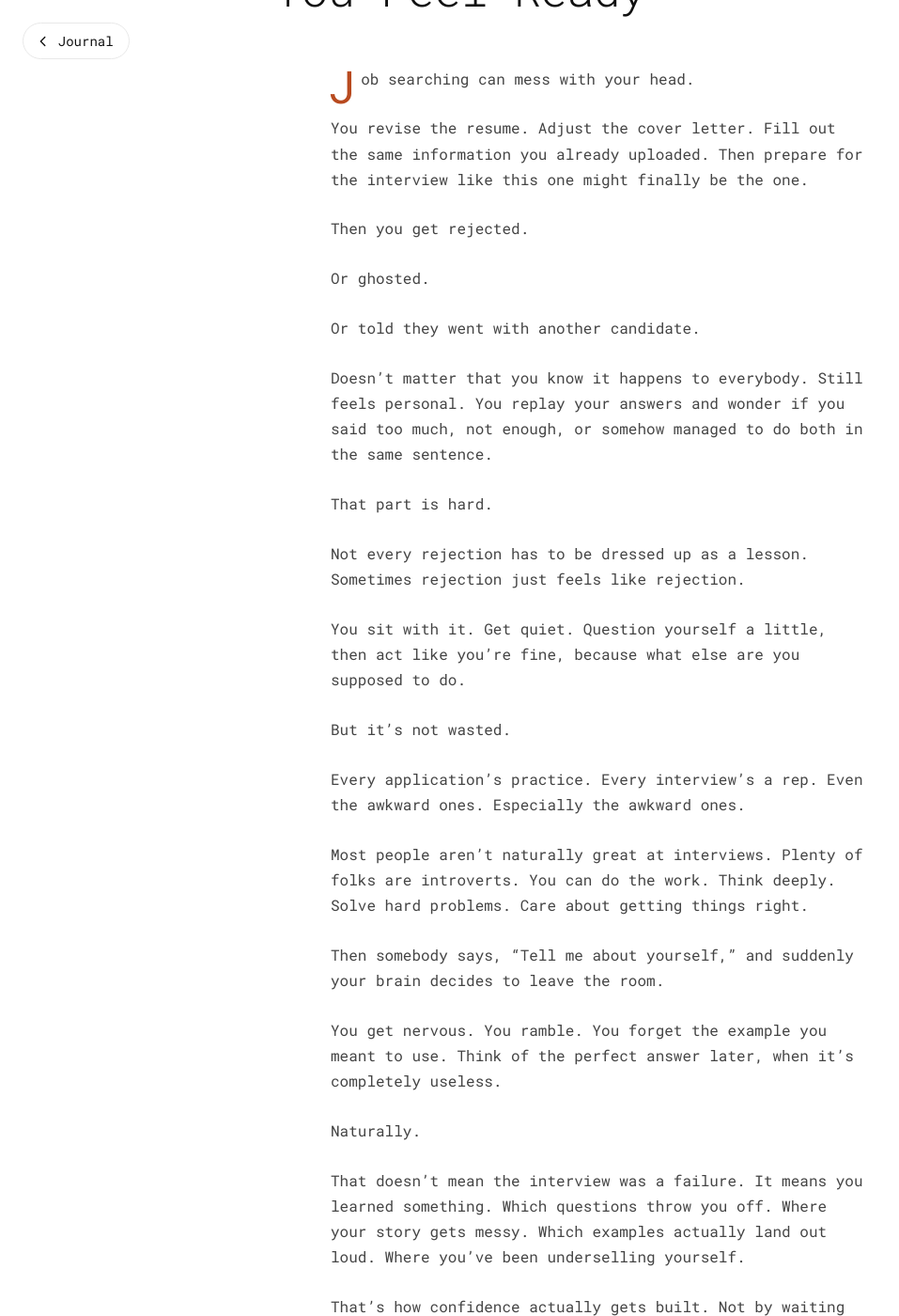
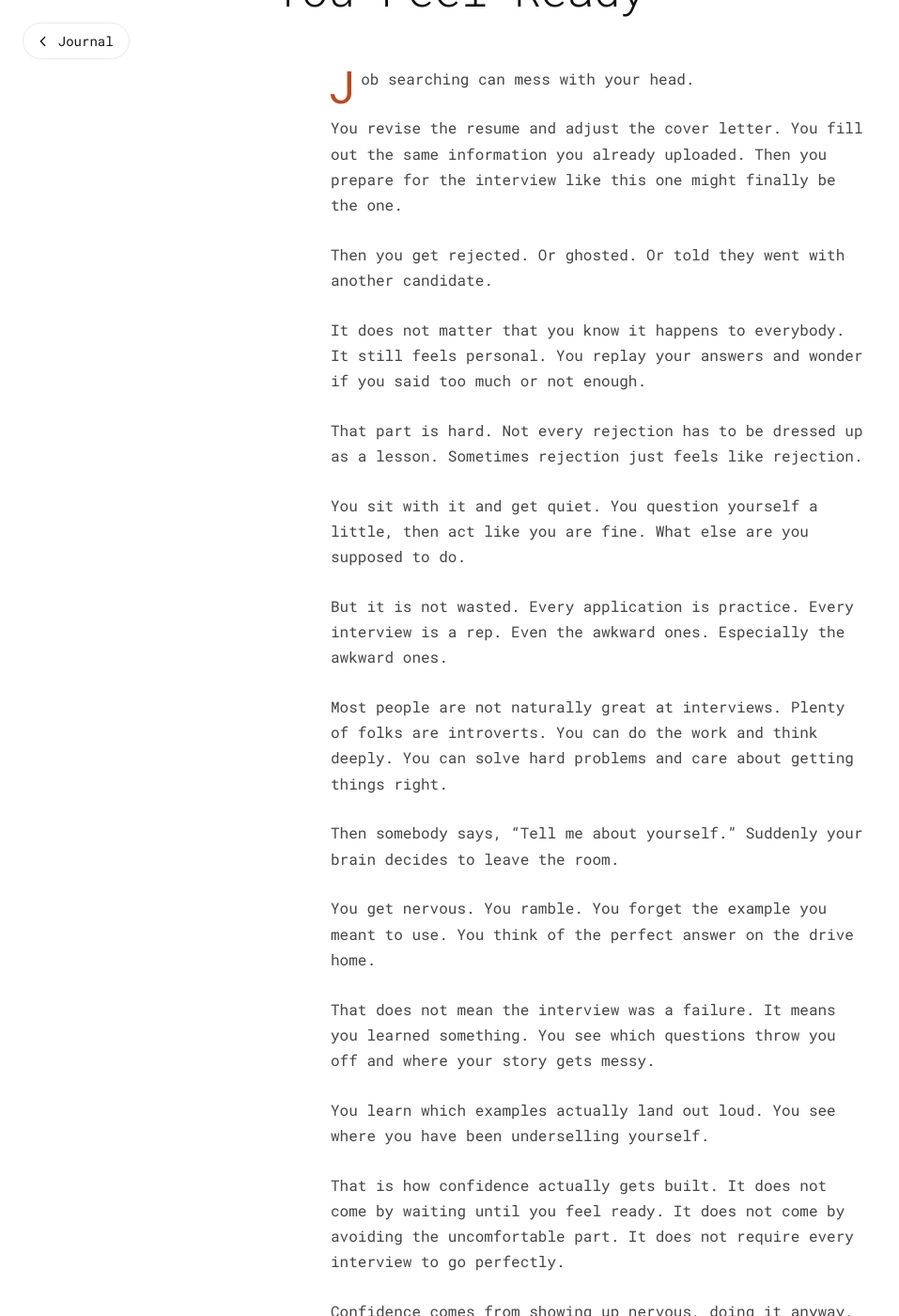
Before and after one commit to woofwallee/ethantouch.com, a Jekyll site: the page built from _posts/2026-06-06-keep-showing-up-before-you-feel-ready.md, in a window 1280 px wide and 1400 px high, scrolled down 212 px. Shown: the whole window at 94% size, without its empty margins (0-957 px from the left). Built offline with Jekyll 4.4.1, drawn with Linux system fonts in a browser that asks for light colours; some of the changed text lies outside the part shown.

Commit message:
Journal: replace 'Keep Showing Up Before You Feel Ready' body
Front matter and URL preserved.

Co-Authored-By: Claude Opus 4.8 (1M context) <noreply@anthropic.com>

```diff
--- a/_posts/2026-06-06-keep-showing-up-before-you-feel-ready.md
+++ b/_posts/2026-06-06-keep-showing-up-before-you-feel-ready.md
@@ -7,58 +7,50 @@ description: "On the part of job searching nobody dresses up: sitting with rejec
 
 Job searching can mess with your head.
 
-You revise the resume. Adjust the cover letter. Fill out the same information you already uploaded. Then prepare for the interview like this one might finally be the one.
+You revise the resume and adjust the cover letter. You fill out the same information you already uploaded. Then you prepare for the interview like this one might finally be the one.
 
-Then you get rejected.
+Then you get rejected. Or ghosted. Or told they went with another candidate.
 
-Or ghosted.
+It does not matter that you know it happens to everybody. It still feels personal. You replay your answers and wonder if you said too much or not enough.
 
-Or told they went with another candidate.
+That part is hard. Not every rejection has to be dressed up as a lesson. Sometimes rejection just feels like rejection.
 
-Doesn't matter that you know it happens to everybody. Still feels personal. You replay your answers and wonder if you said too much, not enough, or somehow managed to do both in the same sentence.
+You sit with it and get quiet. You question yourself a little, then act like you are fine. What else are you supposed to do.
 
-That part is hard.
+But it is not wasted. Every application is practice. Every interview is a rep. Even the awkward ones. Especially the awkward ones.
 
-Not every rejection has to be dressed up as a lesson. Sometimes rejection just feels like rejection.
+Most people are not naturally great at interviews. Plenty of folks are introverts. You can do the work and think deeply. You can solve hard problems and care about getting things right.
 
-You sit with it. Get quiet. Question yourself a little, then act like you're fine, because what else are you supposed to do.
+Then somebody says, "Tell me about yourself." Suddenly your brain decides to leave the room.
 
-But it's not wasted.
+You get nervous. You ramble. You forget the example you meant to use. You think of the perfect answer on the drive home.
 
-Every application's practice. Every interview's a rep. Even the awkward ones. Especially the awkward ones.
+That does not mean the interview was a failure. It means you learned something. You see which questions throw you off and where your story gets messy.
 
-Most people aren't naturally great at interviews. Plenty of folks are introverts. You can do the work. Think deeply. Solve hard problems. Care about getting things right.
+You learn which examples actually land out loud. You see where you have been underselling yourself.
 
-Then somebody says, "Tell me about yourself," and suddenly your brain decides to leave the room.
-
-You get nervous. You ramble. You forget the example you meant to use. Think of the perfect answer later, when it's completely useless.
-
-Naturally.
-
-That doesn't mean the interview was a failure. It means you learned something. Which questions throw you off. Where your story gets messy. Which examples actually land out loud. Where you've been underselling yourself.
-
-That's how confidence actually gets built. Not by waiting until you feel ready. Not by avoiding the uncomfortable part. Not by needing every interview to go perfectly.
+That is how confidence actually gets built. It does not come by waiting until you feel ready. It does not come by avoiding the uncomfortable part. It does not require every interview to go perfectly.
 
 Confidence comes from showing up nervous, doing it anyway, and realizing afterward you survived.
 
-That may not sound glamorous. It's still real.
+That may not sound glamorous. It is still real.
 
-Life doesn't hand you confidence. You build it by doing the thing before you feel ready. You build it when your voice shakes a little and you keep talking. When you get rejected and apply again anyway. When you stop treating every "no" like proof that you're not enough.
+Life does not hand you confidence. You build it by doing the thing before you feel ready.
 
-So don't stop applying because a few doors didn't open.
+You build it when your voice shakes a little and you keep talking. You build it when you get rejected and apply again anyway. You build it when you stop treating every "no" like proof that you are not enough.
 
-Sometimes it's timing. Sometimes it's fit. Sometimes it's budget. Sometimes they already had somebody in mind and made everybody else audition for no good reason.
+So do not stop applying because a few doors did not open.
 
-Very corporate. Very annoying.
+Sometimes it is timing. Sometimes it is fit. Sometimes it is budget.
 
-But the rep is still yours.
+Sometimes they already had somebody in mind. They made everybody else audition for no good reason.
 
-You showed up. Answered under pressure. Saw what needs work. Get to adjust before the next one.
+It is very corporate and very annoying. But the rep is still yours.
 
-That matters.
+You showed up and answered under pressure. You saw what needs work. You get to adjust before the next one.
 
-Every application sharpens your focus. Every interview makes your story clearer. [Every rejection that doesn't stop you](/journal/not-yet-is-not-no/) builds endurance.
+That matters. Every application sharpens your focus. Every interview makes your story clearer. Every rejection that does not stop you builds endurance.
 
-The goal isn't to be perfect. The goal is to keep getting better.
+The goal is not to be perfect. The goal is to keep getting better.
 
 Confidence comes from showing up before you feel ready.
```
